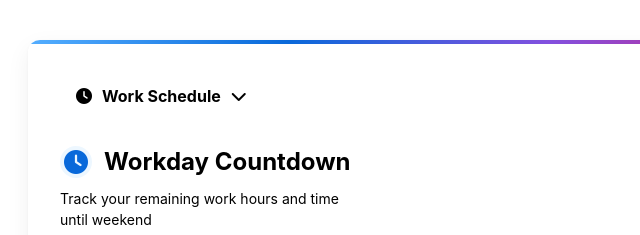
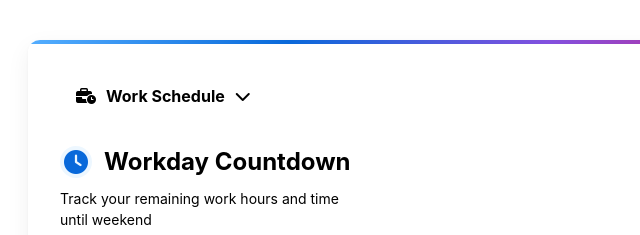
Before and after one commit to XXyh-byte/countDown, a plain HTML site: page index.html in a window 1280 px wide. Shown: the top 235 px of the page, 222-862 px from the left. Drawn offline with Linux system fonts and the light colour scheme.

Commit message:
feat：Update <div class="settings-header" id="toggleSettings">  icon

```diff
--- a/index.html
+++ b/index.html
@@ -16,7 +16,7 @@
     <div class="settings-panel">
       <div class="settings-header" id="toggleSettings">
         <h2>
-          <i class="fas fa-clock"></i> Work Schedule
+          <i class="fas fa-business-time"></i> Work Schedule
           <span class="toggle-icon"><i class="fas fa-chevron-down"></i></span>
         </h2>
       </div>
```
